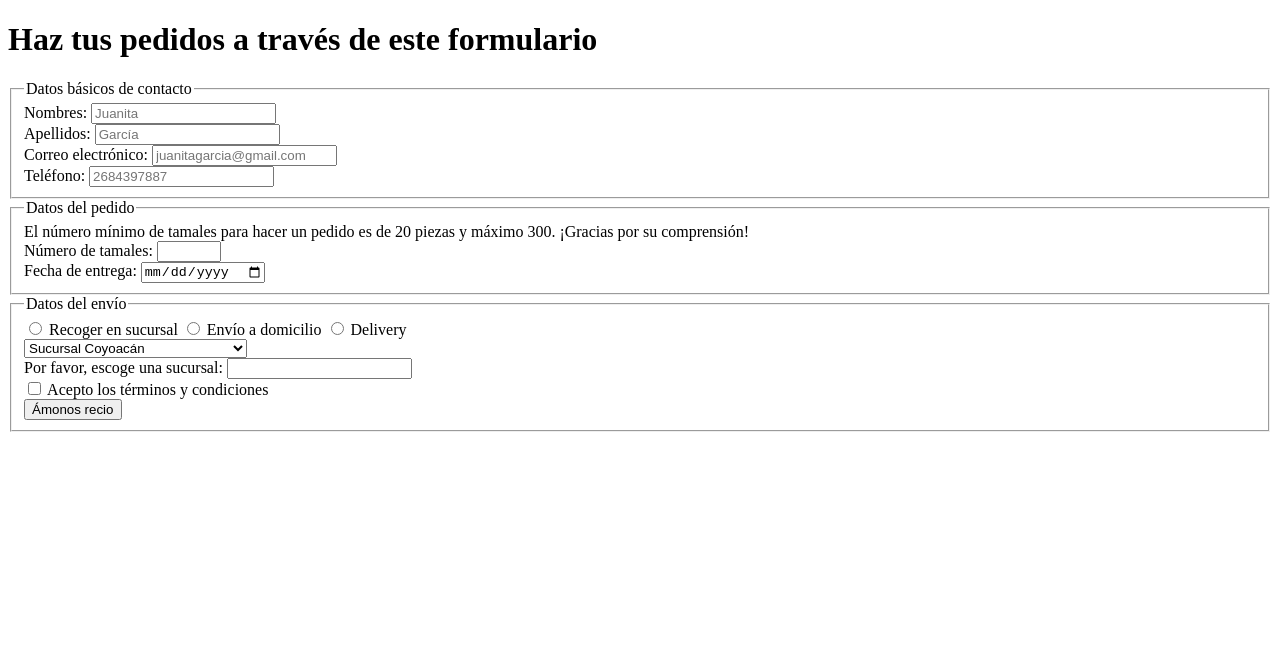
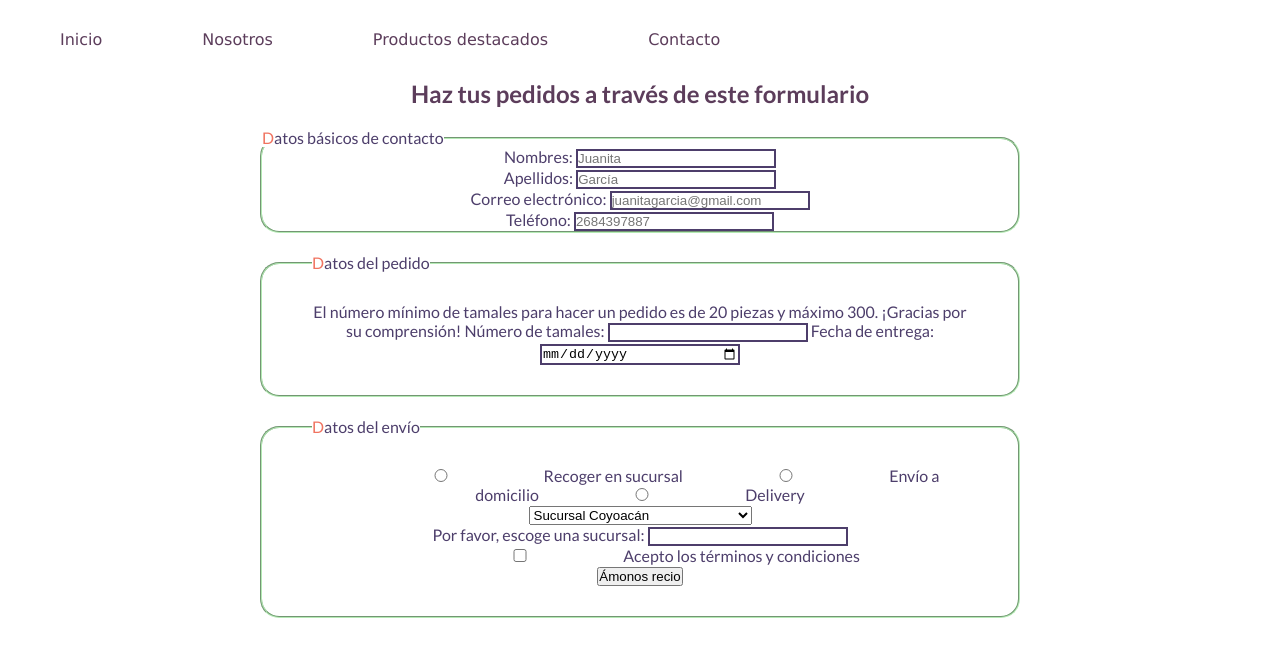
Before and after one commit to taniagd/Sesiones-CH46, a plain HTML site: page form.html in a window 1280 px wide. Drawn offline with Linux system fonts and the light colour scheme.

Commit message:
modified: classes and ids in the form's structure

```diff
--- a/form.html
+++ b/form.html
@@ -4,41 +4,64 @@
     <meta charset="UTF-8">
     <meta name="viewport" content="width=device-width, initial-scale=1.0">
     <title> ¡Contáctanos! </title>
+    <link rel="stylesheet" href="/form.css">
+    <link rel="shortcut icon" href="/tamales.png" type="image/x-icon">
+    <link rel="preconnect" href="https://fonts.googleapis.com">
+<link rel="preconnect" href="https://fonts.gstatic.com" crossorigin>
+<link href="https://fonts.googleapis.com/css2?family=Lato:ital,wght@0,100;0,300;0,400;0,700;0,900;1,100;1,300;1,400;1,700;1,900&family=Roboto:ital,wght@0,100;0,300;0,400;0,500;0,700;0,900;1,100;1,300;1,400;1,500;1,700;1,900&display=swap" rel="stylesheet">
 </head>
 <body>
 
     <header>
-        <h1> Haz tus pedidos a través de este formulario </h1>
+        <nav>
+            <ul>
+                <li class="elementos-navegacion">
+                    <a href="index.html"> Inicio </a>
+                </li>
+                <li class="elementos-navegacion">
+                    <a href="https://www.unam.mx/#" target="_blank"> Nosotros </a>
+                </li>
+                <li class="elementos-navegacion">
+                    <a href=""> Productos destacados </a>
+                </li>
+                <li class="elementos-navegacion">
+                    <a href=""> Contacto </a>
+                </li>
+            </ul>
+        </nav>
+
     </header>
 
     <main>
         <section>
+            <h1> Haz tus pedidos a través de este formulario </h1>
             <form action="https://formsubmit.co/tania.gayosso@idr.edu.mx" method="post"><!-- El valor del atributo action es la url a donde mandaremos nuestra info del formulario. En el atributo method indicamos el tipo de método http que utilizaremos -->
-                <fieldset> <!-- Permite agrupar por campos -->
+                <fieldset id="datos-basicos"> <!-- Permite agrupar por campos -->
                     <legend> Datos básicos de contacto </legend>
                     <!-- La asociación semántica con la etiqueta label, puede hacerse con las etiquetas por separado, como en las líneas 20 y 21 o anidadas, xomo en la línea 24 -->
-                    <label for="nombre">Nombres:</label>
-                    <input id="nombre" type="text" placeholder="Juanita" name="nombres" required>
-                    <br>
+                    <label for="nombre">Nombres:
+                        <input id="nombre" type="text" placeholder="Juanita" name="nombres" required>
+                    </label>
+
 
                     <label for="">Apellidos: <input type="text" placeholder="García" name="apellidos"></label>
 
-                    <br>
-                    Correo electrónico: <input type="email" placeholder="juanitagarcia@gmail.com" required name="correo">
-                    <br>
-                    Teléfono: <input type="tel" placeholder="2684397887" name="numero-telefonico">
+
+                    <label for="">Correo electrónico: <input type="email" placeholder="juanitagarcia@gmail.com" required name="correo"></label>
+
+                    <label for="">Teléfono: <input type="tel" placeholder="2684397887" name="numero-telefonico"></label>
                 </fieldset>
 
-                <fieldset>
+                <fieldset id="datos-del-pedido">
                     <legend> Datos del pedido </legend>
                     <span>El número mínimo de tamales para hacer un pedido es de 20 piezas y máximo 300. ¡Gracias por su comprensión! </span>
-                    <br>
+
                     Número de tamales: <input type="number" min="20" max="300" required name="numero-de-tamales-requeridos">
-                    <br>
+
                     Fecha de entrega: <input type="date" name="fecha-de-entrega">
                 </fieldset>
 
-                <fieldset>
+                <fieldset id="datos-de-envio">
                     <legend> Datos del envío </legend>
                    <!-- El atributo name debe ser igual para todas las opciones del input de tipo radio, para que solo se pueda seleccionar una opción y no todas. -->
                     <!-- El valor del atributo for, en label, debe ser igual al valor del atributo id del input correspondiente -->
```
